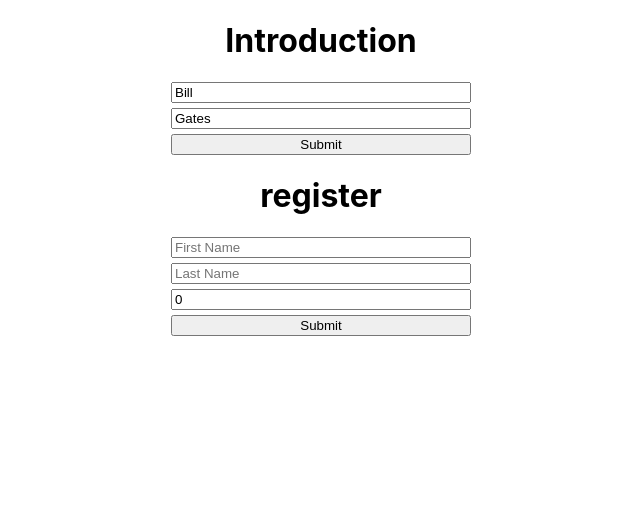
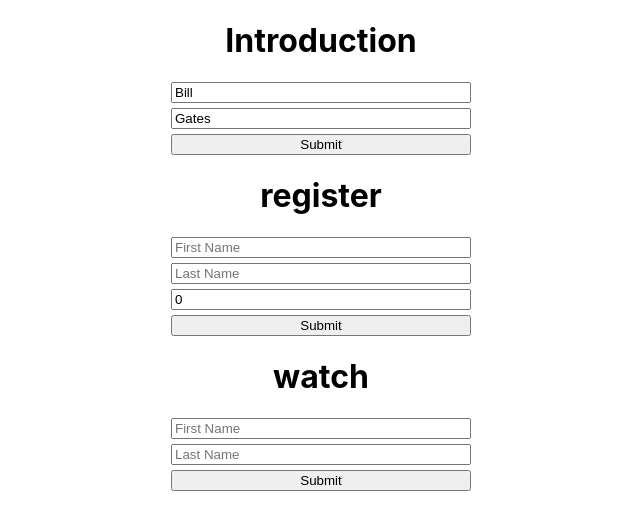
Before and after one commit to Jav-FM/trying-react-hook-form, a React (Create React App) app: page / in a window 1280 px wide. Shown: the top 530 px of the page, without its empty margins (319-959 px from the left). Built offline with nearby package versions, Linux system fonts and the light colour scheme.

Commit message:
Understanding watch

```diff
--- a/src/App.tsx
+++ b/src/App.tsx
@@ -2,6 +2,7 @@
 import "./App.css";
 import Introduction from "./Lessons/Introduction";
 import Register from "./Lessons/Register";
+import Watch from "./Lessons/Watch";
 
 function App() {
   return (
@@ -10,6 +11,8 @@
       <Introduction />
       <h1>register</h1>
       <Register />
+      <h1>watch</h1>
+      <Watch />
     </div>
   );
 }
--- /dev/null
+++ b/src/Lessons/Watch.tsx
@@ -0,0 +1,73 @@
+import { useForm } from "react-hook-form";
+import { useEffect } from "react";
+
+const Watch = () => {
+  const { register, handleSubmit, watch } = useForm();
+
+  //watch allows us to subscribe to the form or part of it so we can have a re-render,
+  // just as the useState does in pure react.
+  // It returns the actual values of the input, inputs or form,
+  // depending on what we pass as a parameter
+  // *** THE RE-RENDER HAPPEND IN THE ROOT OF THE FORM, WERE WE HAVE THE USEFORM()
+
+  // We can subscribe to all the form, invoking watch() without a parameter,
+  // so every keystroke in any input will generate a re-render
+  // and it will return all the values of the form
+  console.log("formValuesNow", watch());
+
+  //And we can for example save it into a variable that will change with every change of the form:
+  const myFormValuesAtDate = watch();
+
+  // We can also subscribe to an specific input using a parameter,
+  // Ant it will return the value of that input. for ex:
+  console.log("firstNameValueNow", watch("firstName"));
+
+  // We can also subscribe to a group of inputs through an array,
+  // An it will return the value of those inputs as an array:
+  console.log("firstAndLastNameValuesNow", watch(["firstName", "lastName"]));
+
+  // watch its a function, the first time its executed it hasn't reached the
+  // rendered form, so the first time it will show "undefined" as value.
+  // To avoid that we can pass a default value as a second argument, for ex:
+  console.log("firstNameValueNowWithDefault", watch("firstName", "Bill"));
+  // But the even better way to solve that is passing defaultValues to our form as seeing before.
+  // With that, we wont need that second argument.
+
+  // TO MANAGE THE RE-RENDER IN A COMPONENT LEVEL, AND NOT IN THE ROOT:
+  // we use the useWatch() hook. It allows us to have the re-render where we want, in any component.
+
+  // USING WATCH FOR EXCECUTING A USEEFFECT
+  // If we dont want a re-render, but allows us to subscribing to the whole app
+  // without any re-render at all
+
+  useEffect(() => {
+    const subscription = watch((data) => {
+      console.log(data);
+    });
+
+    //We then unsubscribe to that, when the component gets embedded:
+    return () => {
+      subscription.unsubscribe();
+    };
+  }, [watch]);
+  //This is very usefull for example when we whant to use an analytic tool,
+  // as google analytics, and you want that tool to be aware of the changes of the form,
+  // but you dont want a re-render each time that changes occurs.
+
+  return (
+    <div className="App">
+      <form
+        className="form"
+        onSubmit={handleSubmit((data) => {
+          console.log(data);
+        })}
+      >
+        <input {...register("firstName")} placeholder="First Name" />
+        <input {...register("lastName")} placeholder="Last Name" />
+        <input type="submit" />
+      </form>
+    </div>
+  );
+};
+
+export default Watch;
```
